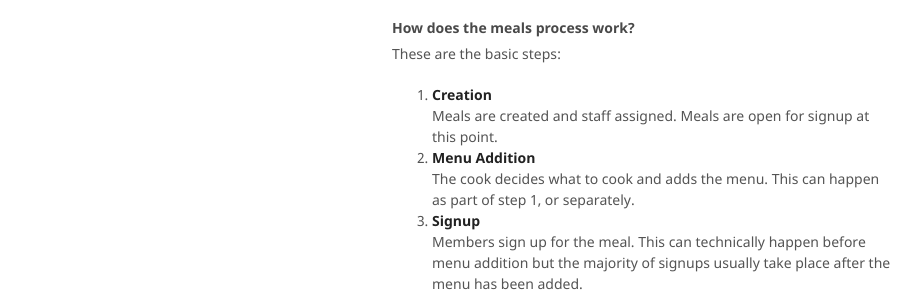
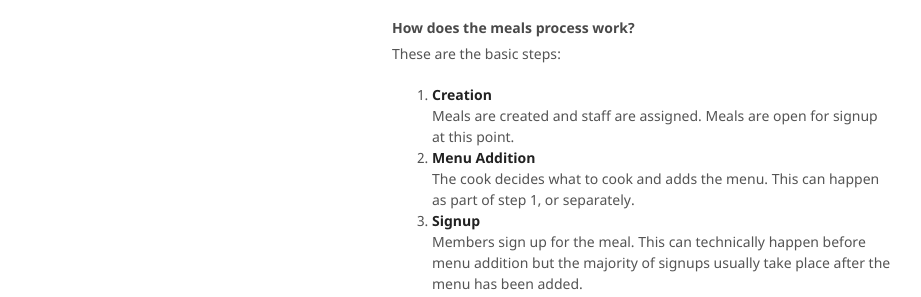
Before and after one commit to sassafrastech/gather-docs, a Jekyll site: the page built from features/meals.md, in a window 1280 px wide and 1250 px high. Shown: the part 550-847 px from the top of the window, without its empty margins (178-1099 px from the left). Built offline with Jekyll 4.4.1, drawn with Linux system fonts in a browser that asks for light colours; nearby versions of some CDN libraries; our own code applies the rules of GitHub Pages for plain Markdown files.

Commit message:
Update meals.md
edit for clarification: "staff are assigned"

```diff
--- a/_includes/faqs/meals.md
+++ b/_includes/faqs/meals.md
@@ -2,7 +2,7 @@
 
 These are the basic steps:
 
-1. **Creation**<br/>Meals are created and staff assigned. Meals are open for signup at this point.
+1. **Creation**<br/>Meals are created and staff are assigned. Meals are open for signup at this point.
 1. **Menu Addition**<br/>The cook decides what to cook and adds the menu. This can happen as part of step 1, or separately.
 1. **Signup**<br/>Members sign up for the meal. This can technically happen before menu addition but the majority of signups usually take place after the menu has been added.
 1. **Closing**<br/>The meal is closed by the cook, usually before they go to shop for groceries so they know how much to buy. No signups are allowed after this point.
```
